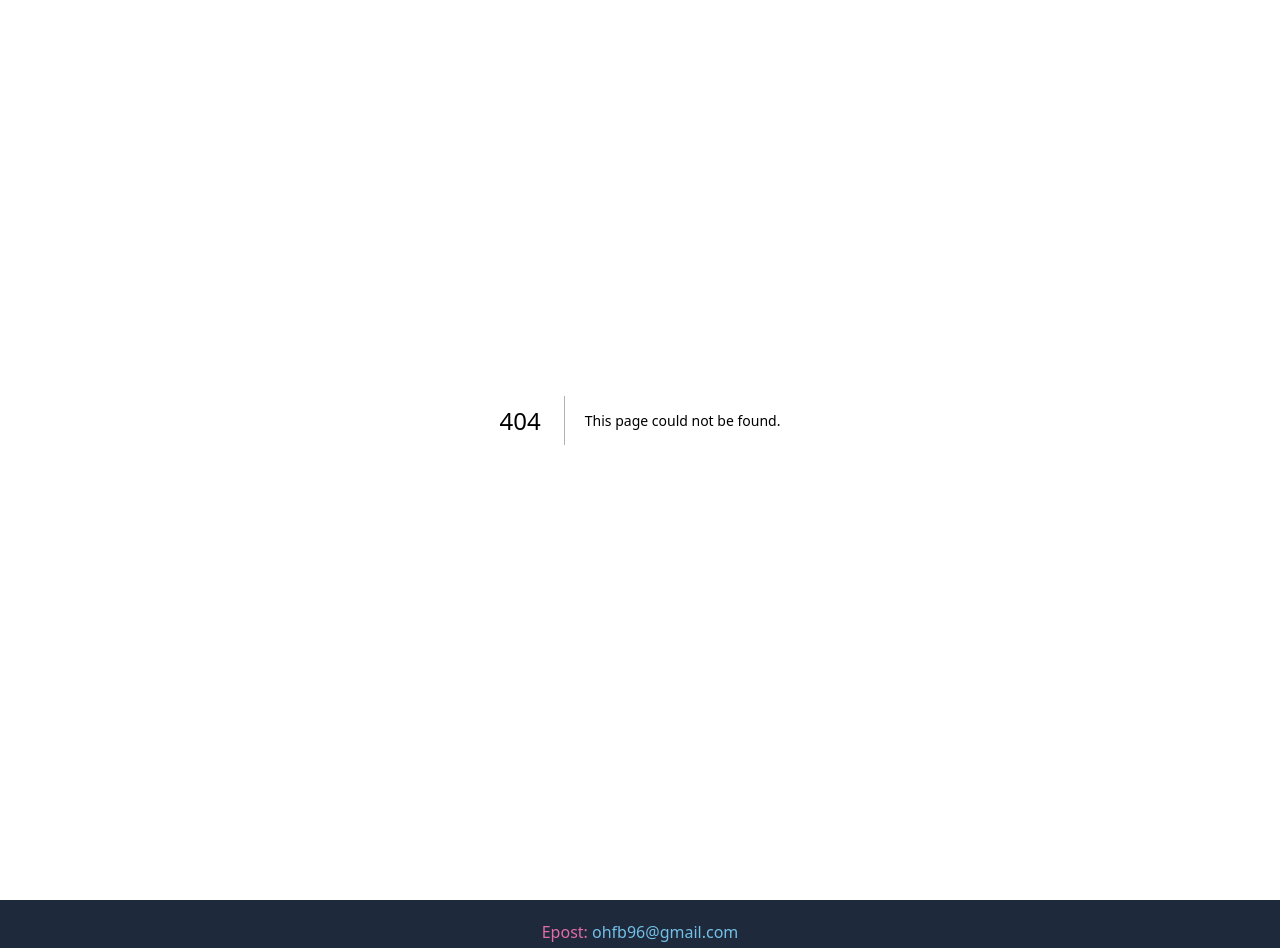
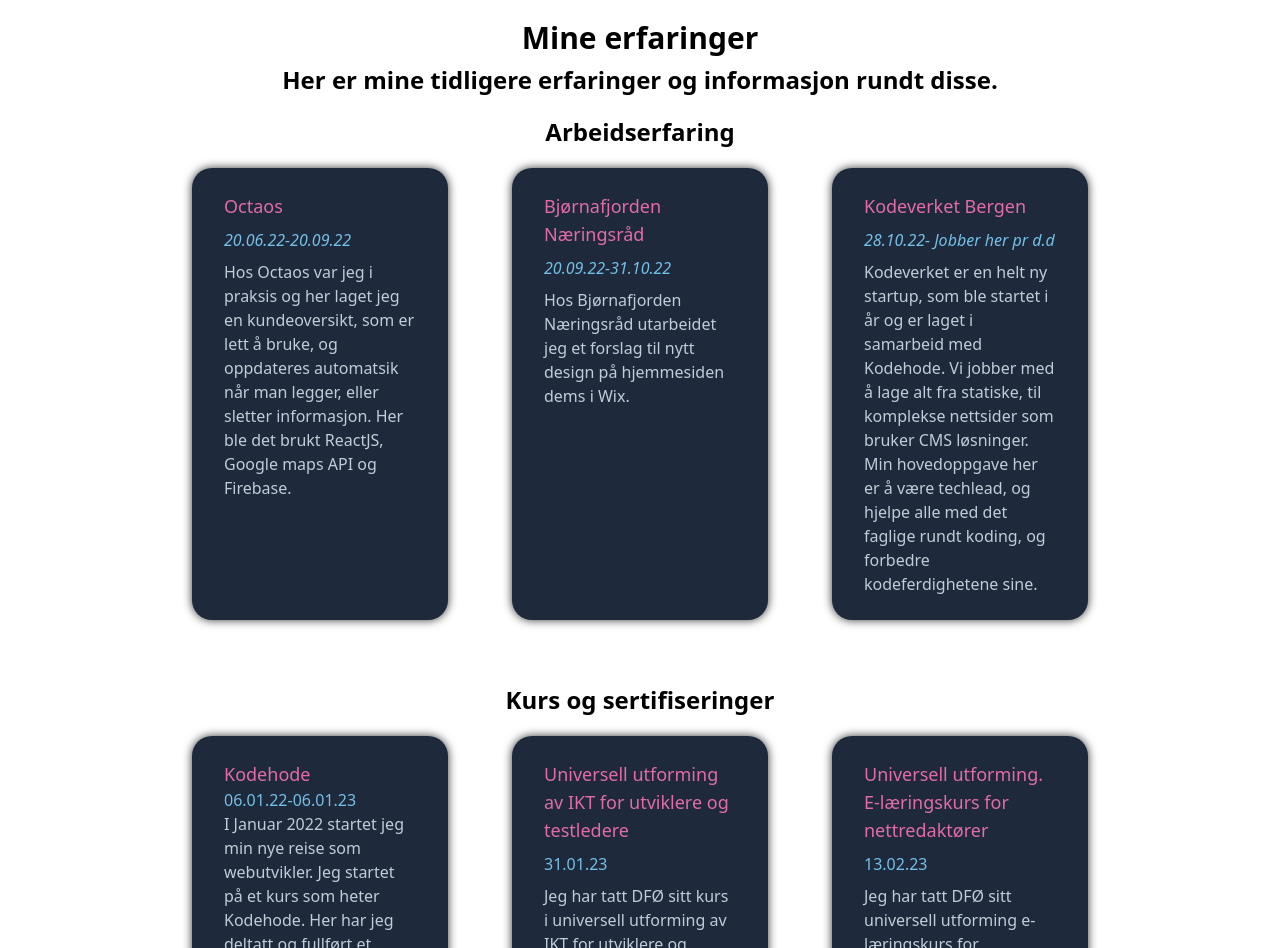
Before and after one commit to OleKoderNo/portofolio-with-tailwind, a Next.js app: page /mine-erfaringer in a window 1280 px wide. Before the commit this address had no page. Shown: the part 44-992 px from the top of the page. Built offline with nearby package versions, Linux system fonts and the light colour scheme.

Commit message:
Added mine erfaringer

```diff
--- /dev/null
+++ b/pages/mine-erfaringer.js
@@ -0,0 +1,142 @@
+export default function Experience() {
+    return (
+        <>
+            <header className="font-bold text-center">
+                <h1
+                    className="text-xl md:text-3xl"
+                >
+                    Mine erfaringer
+                </h1>
+                <h2
+                    className="mt-2 text-xl md:text-2xl"
+                >
+                    Her er mine tidligere erfaringer og informasjon rundt disse.
+                </h2>
+            </header>
+            <main
+                className="max-w-6xl mx-auto mt-5 text-greyText"
+            >
+                <section
+                >
+                    <h2
+                        className="mt-2 text-xl text-center md:text-2xl text-[#000] font-bold mb-5"
+                    >
+                        Arbeidserfaring
+                    </h2>
+                    <div className="flex flex-wrap justify-center gap-16">
+                        <div className="md:mx-0 block w-64 py-6 px-8 mx-auto bg-cardBG text-greyText rounded-[20px] shadow-[0px_0_10px_rgba(0,0,0,0.8)]">
+                            <h3
+                                className="text-lg font-medium text-pinkText"
+                            >
+                                Octaos
+                            </h3>
+                            <p
+                            className="my-2  text-blueText"
+                            >
+                                <em>
+
+                                20.06.22-20.09.22
+                                </em>
+                            </p>
+                            <p>
+                                Hos Octaos var jeg i praksis og her laget jeg en kundeoversikt, som er lett  å bruke, og oppdateres automatsik når man legger, eller sletter informasjon. Her ble det brukt ReactJS, Google maps API og Firebase.
+
+                            </p>
+                        </div>
+                        <div className="md:mx-0 block w-64 py-6 px-8 mx-auto bg-cardBG text-greyText rounded-[20px] shadow-[0px_0_10px_rgba(0,0,0,0.8)]">
+                            <h3
+                                className="text-lg font-medium text-pinkText"
+                            >
+                                Bjørnafjorden Næringsråd
+                            </h3>
+                            <p
+                            className="my-2  text-blueText"
+                            >
+                                <em>
+                                    20.09.22-31.10.22
+                                </em>
+                            </p>
+                            <p>
+                                Hos Bjørnafjorden Næringsråd utarbeidet jeg et forslag til nytt design på hjemmesiden dems i Wix.
+                            </p>
+                        </div>
+                        <div className="md:mx-0 block w-64 py-6 px-8 mx-auto bg-cardBG text-greyText rounded-[20px] shadow-[0px_0_10px_rgba(0,0,0,0.8)]">
+                            <h3
+                                className="text-lg font-medium text-pinkText"
+                            >
+                                Kodeverket Bergen
+                            </h3>
+                            <p
+                            className="my-2  text-blueText"
+                            >
+                                <em>
+                                    28.10.22- Jobber her pr d.d
+                                    </em>
+                            </p>
+                            <p>
+                                Kodeverket er en helt ny startup, som ble startet i år og er laget i samarbeid med Kodehode. Vi jobber med å lage alt fra statiske, til komplekse nettsider som bruker CMS løsninger. Min hovedoppgave her er å være techlead, og hjelpe alle med det faglige rundt koding, og forbedre kodeferdighetene sine.
+                            </p>
+                        </div>
+                    </div>
+                </section>
+                <section
+                    className="mt-16"
+                >
+                    <h2
+                        className="mt-2 text-xl text-center md:text-2xl text-[#000] font-bold mb-5"
+                    >
+                        Kurs og sertifiseringer
+                    </h2>
+                    <div className="flex flex-wrap justify-center gap-16">
+                        <div className="md:mx-0 block w-64 py-6 px-8 mx-auto bg-cardBG text-greyText rounded-[20px] shadow-[0px_0_10px_rgba(0,0,0,0.8)]">
+                            <h3
+                                className="text-lg font-medium text-pinkText"
+                            >
+                                Kodehode
+                            </h3>
+                            <p
+                            className=" text-blueText"
+                            >
+                                06.01.22-06.01.23
+                            </p>
+                            <p>
+                                I Januar 2022 startet jeg min nye reise som webutvikler. Jeg startet på et kurs som heter Kodehode. Her har jeg deltatt og fullført et intensivt teorikurs. I teori delen av kurset har jeg lært HTML, CSS, JavaScript og React.
+                            </p>
+                        </div>
+                        <div className="md:mx-0 block w-64 py-6 px-8 mx-auto bg-cardBG text-greyText rounded-[20px] shadow-[0px_0_10px_rgba(0,0,0,0.8)]">
+                            <h3
+                                className="text-lg font-medium text-pinkText"
+                            >
+                                Universell utforming av IKT for utviklere og testledere
+                            </h3>
+                            <p
+                            className="my-2  text-blueText"
+                            >
+                                31.01.23
+                            </p>
+                            <p>
+                                Jeg har tatt DFØ sitt kurs i universell utforming av IKT for utviklere og testledere på læringsplatformen sine nettsider.
+                            </p>
+                        </div>
+                        <div className="md:mx-0 block w-64 py-6 px-8 mx-auto bg-cardBG text-greyText rounded-[20px] shadow-[0px_0_10px_rgba(0,0,0,0.8)]">
+                            <h3
+                                className="text-lg font-medium text-pinkText"
+                            >
+                                Universell utforming. E-læringskurs for nettredaktører
+                            </h3>
+                            <p
+                            className="my-2 text-blueText"
+                            >
+                                13.02.23
+                            </p>
+                            <p>
+                            Jeg har tatt DFØ sitt universell utforming e-læringskurs for nettredaktører på læringsplatformen sine nettsider.
+                            </p>
+                        </div>
+                    </div>
+                </section>
+
+            </main>
+        </>
+    )
+}
```
